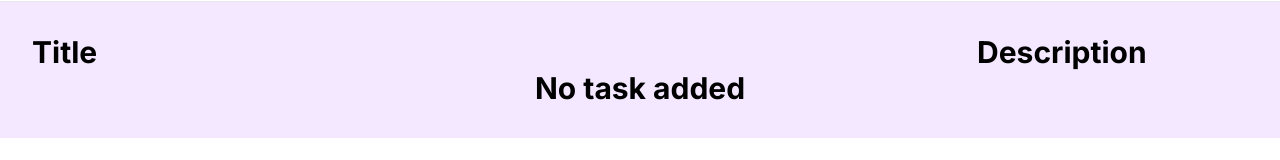
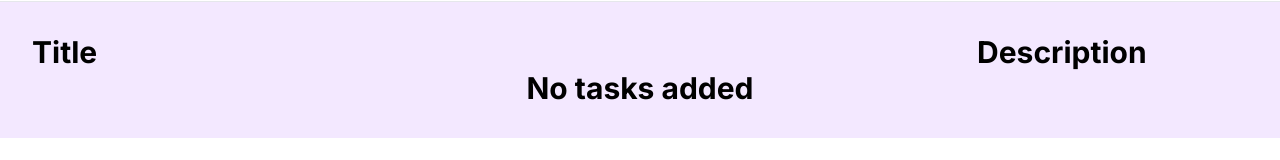
Before and after one commit to West-Tiwan/to_do_list, a Next.js app: page / in a window 1280 px wide. Shown: the part 355-515 px from the top of the page. Built offline with nearby package versions, Linux system fonts and the light colour scheme.

Commit message:
typo correction

```diff
--- a/app/page.js
+++ b/app/page.js
@@ -27,11 +27,11 @@ const Page = () => {
         </div>
             <button onClick={()=>{
                 deleteHandler(i)
-            }} className="bg-red-400 text-white rounded font-bold">Delete</button>
+            }} className="bg-red-400 text-white rounded font-bold">Delete task</button>
         </li>
     })}
      else {
-        renderTask = <h2 className="text-3xl font-bold text-center">No task added</h2>
+        renderTask = <h2 className="text-3xl font-bold text-center">No tasks added</h2>
     }
     return (
         <>
```
